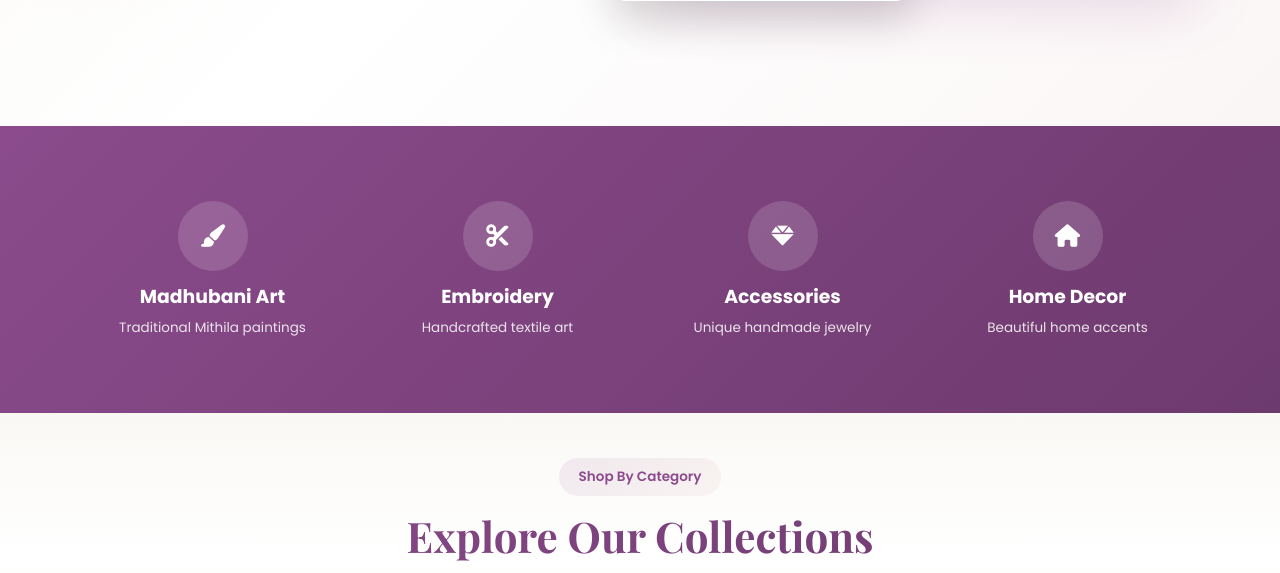
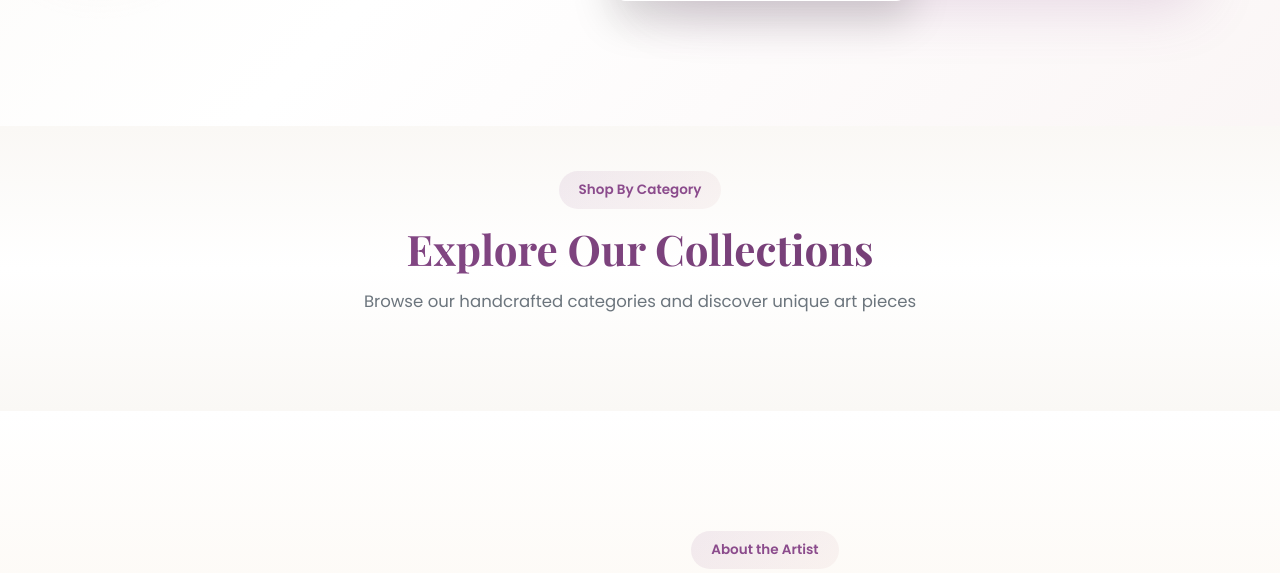
Before and after one commit to imsk-git/stitch, a website: page index.html in a window 1280 px wide. Shown: the part 724-1297 px from the top of the page. Drawn offline with nearby package versions, Linux system fonts and the light colour scheme; no server answers.

Commit message:
Remove features strip section from homepage

```diff
--- a/index.html
+++ b/index.html
@@ -118,33 +118,6 @@
         </div>
     </section>
 
-    <!-- Features Strip -->
-    <section class="features-strip">
-        <div class="container">
-            <div class="row text-center">
-                <div class="col-md-3 col-6 feature-col">
-                    <div class="feature-icon"><i class="fas fa-paint-brush"></i></div>
-                    <h5>Madhubani Art</h5>
-                    <p>Traditional Mithila paintings</p>
-                </div>
-                <div class="col-md-3 col-6 feature-col">
-                    <div class="feature-icon"><i class="fas fa-cut"></i></div>
-                    <h5>Embroidery</h5>
-                    <p>Handcrafted textile art</p>
-                </div>
-                <div class="col-md-3 col-6 feature-col">
-                    <div class="feature-icon"><i class="fas fa-gem"></i></div>
-                    <h5>Accessories</h5>
-                    <p>Unique handmade jewelry</p>
-                </div>
-                <div class="col-md-3 col-6 feature-col">
-                    <div class="feature-icon"><i class="fas fa-home"></i></div>
-                    <h5>Home Decor</h5>
-                    <p>Beautiful home accents</p>
-                </div>
-            </div>
-        </div>
-    </section>
 
     <!-- Categories Section -->
     <section id="categories" class="py-5 categories-section">
```
